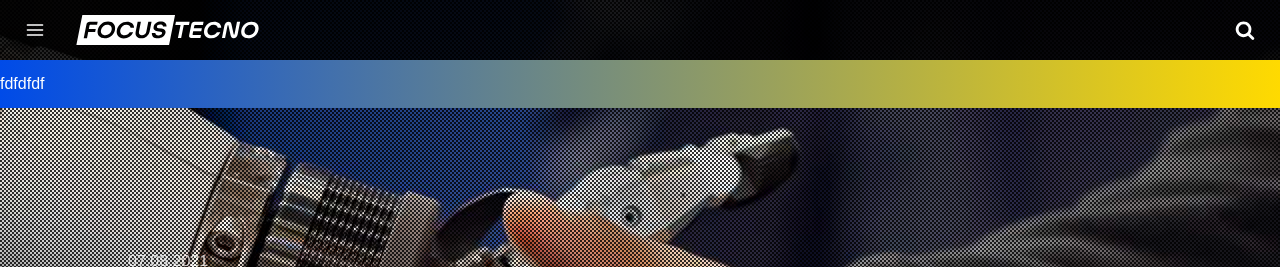
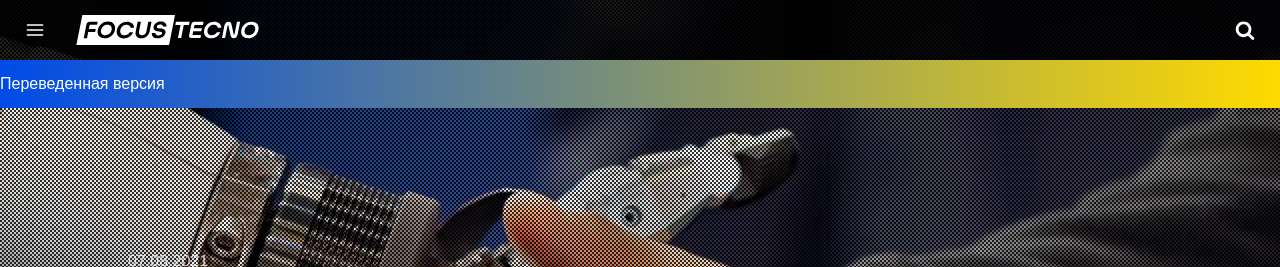
Before and after one commit to Focustecnoua/focusua, a Jekyll site: the page built from index.html, in a window 1280 px wide. Shown: the top 267 px of the page. Built offline with Jekyll 4.4.1, drawn with Linux system fonts in a browser that asks for light colours; some web fonts are replaced; comment, search, counter and statistics services are not loaded.

Commit message:
header.html: changed

```diff
--- a/_includes/header.html
+++ b/_includes/header.html
@@ -22,7 +22,7 @@
 
 </header>
 
-<div class="bar-header" style="background: linear-gradient(90deg, rgba(0,75,232,1) 0%, rgba(255,218,0,1) 100%);width:100%;top:60px;color:#fff;">fdfdfdf</div>
+<div class="bar-header" style="background: linear-gradient(90deg, rgba(0,75,232,1) 0%, rgba(255,218,0,1) 100%);width:100%;top:60px;color:#fff;">Переведенная версия</div>
 
 <div id="mask" class="overlay"></div>
 
```
